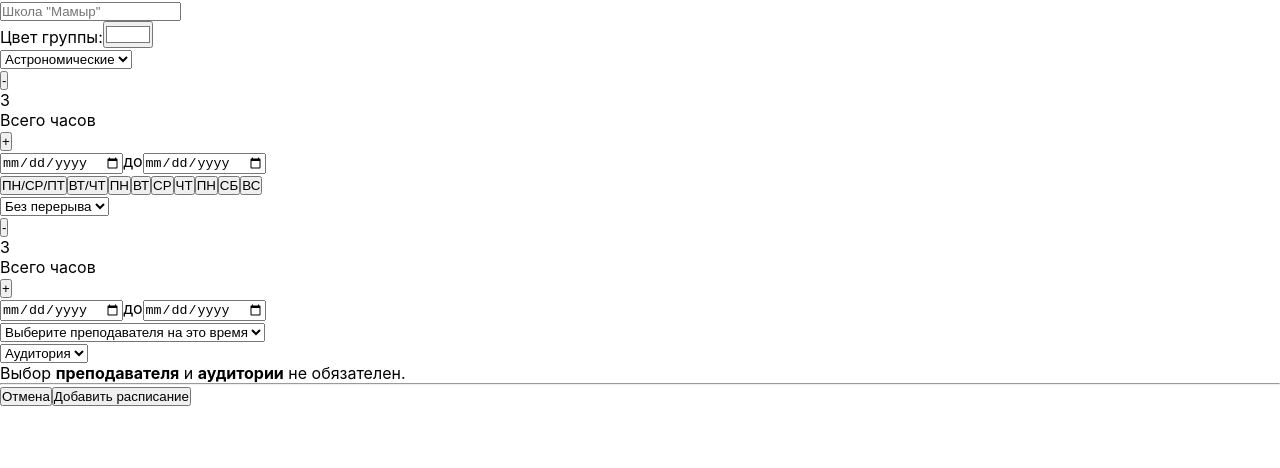
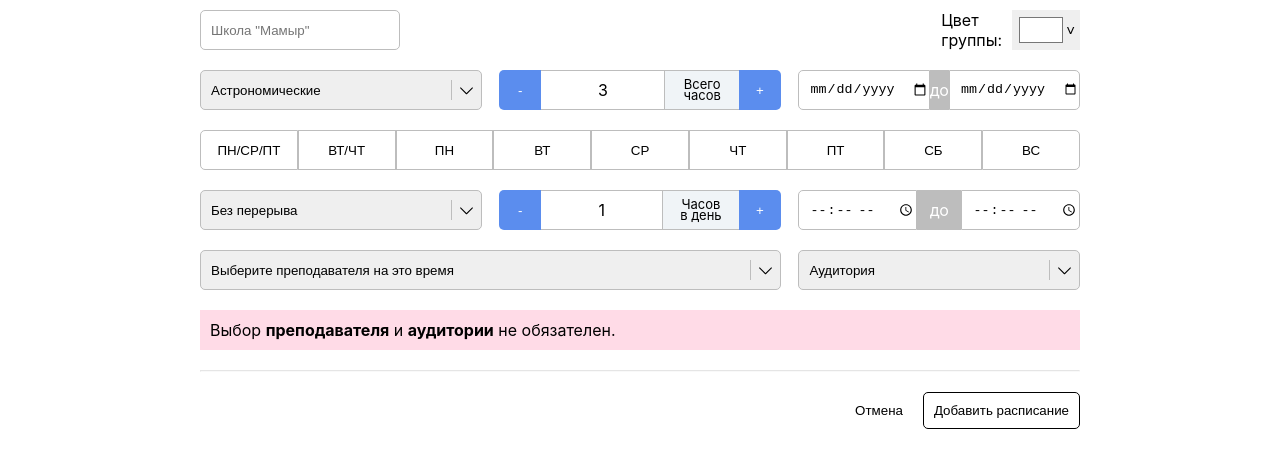
Before and after one commit to yneskladovae/Phoenix-test-task, a React (Create React App) app: page / in a window 1280 px wide. Shown: the top 468 px of the page. Built offline with nearby package versions, Linux system fonts and the light colour scheme.

Commit message:
feat: stylized custom components and Schedule.jsx, add constants, assets

```diff
--- /dev/null
+++ b/src/common/constants/constants.js
@@ -0,0 +1,71 @@
+export const WEEK_DAYS = ["ПН", "ВТ", "СР", "ЧТ", "ПТ", "СБ", "ВС"];
+export const MON_WED_FRI = ["ПН", "СР", "ПТ"];
+export const TUE_THU = ["ВТ", "ЧТ"];
+export const timeSelectionOptions = [
+  {
+    label: "Астрономическиe",
+    value: "astronomical",
+  },
+  {
+    label: "Академическиe",
+    value: "academical",
+  },
+];
+export const breakSelectionOptions = [
+  {
+    label: "Без перерыва",
+    value: 0,
+  },
+  {
+    label: "5 мин",
+    value: 5,
+  },
+  {
+    label: "10 мин",
+    value: 10,
+  },
+  {
+    label: "20 мин",
+    value: 20,
+  },
+  {
+    label: "30 мин",
+    value: 30,
+  },
+];
+export const teacherSelectionOptions = [
+  {
+    label: "Выберите преподавателя на это время",
+    value: null,
+  },
+  {
+    label: "Ivanov",
+    value: "Ivanov",
+  },
+  {
+    label: "Petrov",
+    value: "Petrov",
+  },
+  {
+    label: "Sidarov",
+    value: "Sidarov",
+  },
+];
+export const classroomSelectionOptions = [
+  {
+    label: "Аудитория",
+    value: null,
+  },
+  {
+    label: "№1",
+    value: 1,
+  },
+  {
+    label: "№2",
+    value: 2,
+  },
+  {
+    label: "№3",
+    value: 3,
+  },
+];
--- /dev/null
+++ b/src/common/styles/ScheduleSettings.module.css
@@ -0,0 +1,23 @@
+.settingsBlock {
+    display: flex;
+    justify-content: space-between;
+    margin-bottom: 20px;
+}
+
+.settingsBlockItem {
+    display: flex;
+    justify-content: space-between;
+    align-content: center;
+    width: 32%;
+}
+
+@media (max-width: 460px) {
+    .settingsBlock {
+        flex-wrap: wrap;
+        margin-bottom: 0px;
+    }
+    .settingsBlockItem {
+        width: 100%;
+        margin-bottom: 10px;
+    }
+}
--- a/src/components/Button/Button.module.css
+++ b/src/components/Button/Button.module.css
@@ -0,0 +1,11 @@
+.button {
+  background-color: #5b8dee;
+  color: #fff;
+  border: 0px;
+  cursor: pointer;
+}
+
+.button:hover {
+  background-color: #2b63ce;
+  color: white;
+}
--- a/src/components/Input/Input.module.css
+++ b/src/components/Input/Input.module.css
@@ -0,0 +1,8 @@
+.input {
+  width: 100%;
+  position: relative;
+  height: 40px;
+  border-radius: 5px;
+  padding-left: 10px;
+  border: 1px solid #bdbdbd;
+}
--- a/src/components/Select/Select.module.css
+++ b/src/components/Select/Select.module.css
@@ -0,0 +1,47 @@
+.select {
+  position: relative;
+  width: 100%;
+  height: 40px;
+  border-radius: 5px;
+  padding-left: 10px;
+  border: 1px solid #bdbdbd;
+  appearance: none;
+  background-size: 15px;
+  padding-right: 20px;
+  background-repeat: no-repeat;
+  background-position: calc(100% - 7px) center;
+  background-image: url("../../assets/svg/arrowIcon.svg");
+}
+
+.selectContainer {
+  position: relative;
+  width: 100%;
+}
+
+.verticalLine {
+  position: absolute;
+  top: 50%;
+  right: 30px;
+  transform: translateY(-50%);
+  width: 1px;
+  height: 20px;
+  background-color: #bdbdbd;
+}
+
+@media (max-width: 520px) {
+  .verticalLine {
+    display: none !important;
+  }
+  .select {
+    background-image: none !important;
+  }
+}
+
+@media (max-width: 460px) {
+  .verticalLine {
+    display: block !important;
+  }
+  .select {
+    background-image: url("../../assets/svg/arrowIcon.svg") !important;
+  }
+}
--- a/src/features/Schedule/Schedule.jsx
+++ b/src/features/Schedule/Schedule.jsx
@@ -1,82 +1,23 @@
 import React from "react";
+import ScheduleSettings from "../../common/styles/ScheduleSettings.module.css";
 import styles from "./Schedule.module.css";
 import { Input } from "../../components/Input/Input";
 import { Select } from "../../components/Select/Select";
 import { Button } from "../../components/Button/Button";
+import {
+  breakSelectionOptions,
+  classroomSelectionOptions,
+  teacherSelectionOptions,
+  timeSelectionOptions,
+  WEEK_DAYS,
+} from "../../common/constants/constants";
 
-const timeSelectionOptions = [
-  {
-    label: "Астрономическиe",
-    value: "astronomical",
-  },
-  {
-    label: "Академическиe",
-    value: "academical",
-  },
-];
-
-export const breakSelectionOptions = [
-  {
-    label: "Без перерыва",
-    value: 0,
-  },
-  {
-    label: "5 мин",
-    value: 5,
-  },
-  {
-    label: "10 мин",
-    value: 10,
-  },
-  {
-    label: "20 мин",
-    value: 20,
-  },
-  {
-    label: "30 мин",
-    value: 30,
-  },
-];
-export const teacherSelectionOptions = [
-  {
-    label: "Выберите преподавателя на это время",
-    value: null,
-  },
-  {
-    label: "Ivanov",
-    value: "Ivanov",
-  },
-  {
-    label: "Petrov",
-    value: "Petrov",
-  },
-  {
-    label: "Sidarov",
-    value: "Sidarov",
-  },
-];
-export const classroomSelectionOptions = [
-  {
-    label: "Аудитория",
-    value: null,
-  },
-  {
-    label: "№1",
-    value: 1,
-  },
-  {
-    label: "№2",
-    value: 2,
-  },
-  {
-    label: "№3",
-    value: 3,
-  },
-];
 export const Schedule = () => {
   return (
     <div className={styles.scheduleContainer}>
-      <div className={styles.schoolNameAndColorBlock}>
+      <div
+        className={`${ScheduleSettings.settingsBlock} ${styles.schoolNameAndColorBlock}`}
+      >
         <Input
           type="text"
           placeholder={'Школа "Мамыр"'}
@@ -93,11 +34,11 @@ export const Schedule = () => {
           </label>
         </div>
       </div>
-      <div>
-        <div>
+      <div className={ScheduleSettings.settingsBlock}>
+        <div className={ScheduleSettings.settingsBlockItem}>
           <Select options={timeSelectionOptions} />
         </div>
-        <div>
+        <div className={ScheduleSettings.settingsBlockItem}>
           <div className={styles.setValueBlock}>
             <Button classNameValue={styles.btnMinus}>-</Button>
             <div className={styles.valueScreen}>
@@ -107,44 +48,46 @@ export const Schedule = () => {
             <Button classNameValue={styles.btnPlus}>+</Button>
           </div>
         </div>
-        <div>
+        <div className={ScheduleSettings.settingsBlockItem}>
           <Input type="date" classNameValue={styles.startData} />
           <span className={styles.separator}>до</span>
           <Input type="date" classNameValue={styles.endData} />
         </div>
       </div>
-      <div className={styles.daysOfWeekBlock}>
+      <div
+        className={`${ScheduleSettings.settingsBlock} ${styles.daysOfWeekBlock}`}
+      >
         <Button classNameValue={styles.weekDayBtn}>ПН/СР/ПТ</Button>
         <Button classNameValue={styles.weekDayBtn}>ВТ/ЧТ</Button>
-        <Button classNameValue={styles.weekDayBtn}>ПН</Button>
-        <Button classNameValue={styles.weekDayBtn}>ВТ</Button>
-        <Button classNameValue={styles.weekDayBtn}>СР</Button>
-        <Button classNameValue={styles.weekDayBtn}>ЧТ</Button>
-        <Button classNameValue={styles.weekDayBtn}>ПН</Button>
-        <Button classNameValue={styles.weekDayBtn}>СБ</Button>
-        <Button classNameValue={styles.weekDayBtn}>ВС</Button>
+        {WEEK_DAYS.map((day) => (
+          <Button key={day} classNameValue={styles.weekDayBtn}>
+            {day}
+          </Button>
+        ))}
       </div>
-      <div>
-        <div>
+      <div className={ScheduleSettings.settingsBlock}>
+        <div className={ScheduleSettings.settingsBlockItem}>
           <Select options={breakSelectionOptions} />
         </div>
-        <div>
+        <div className={ScheduleSettings.settingsBlockItem}>
           <div className={styles.setValueBlock}>
             <Button classNameValue={styles.btnMinus}>-</Button>
             <div className={styles.valueScreen}>
-              <div className={styles.value}>3</div>
-              <div className={styles.valueDescription}>Всего часов</div>
+              <div className={styles.value}>1</div>
+              <div className={styles.valueDescription}>Часов в день</div>
             </div>
             <Button classNameValue={styles.btnPlus}>+</Button>
           </div>
         </div>
-        <div>
-          <Input type="date" classNameValue={styles.startData} />
+        <div className={ScheduleSettings.settingsBlockItem}>
+          <Input type="time" classNameValue={styles.startData} />
           <span className={styles.separator}>до</span>
-          <Input type="date" classNameValue={styles.endData} />
+          <Input type="time" classNameValue={styles.endData} />
         </div>
       </div>
-      <div className={styles.teacherAndClassroomBlock}>
+      <div
+        className={`${ScheduleSettings.settingsBlock} ${styles.teacherAndClassroomBlock}`}
+      >
         <div className={styles.selectTeacher}>
           <Select options={teacherSelectionOptions} />
         </div>
--- a/src/features/Schedule/Schedule.module.css
+++ b/src/features/Schedule/Schedule.module.css
@@ -0,0 +1,196 @@
+.scheduleContainer {
+  max-width: 900px;
+  padding: 10px;
+  margin: 0 auto;
+}
+
+.colorPickerLabel {
+  display: flex;
+  align-items: center;
+}
+
+.scheduleContainer .colorPickerInput {
+  cursor: pointer;
+  padding: 3px 15px 3px 5px;
+  margin-left: 10px;
+  border-radius: 0;
+  border: 0;
+}
+
+.colorPickerInput::after {
+  content: "\02C5";
+  position: absolute;
+  top: 50%;
+  right: 5px;
+  font-size: 15px;
+  cursor: pointer;
+  transform: translateY(-50%);
+}
+
+.schoolNameAndColorBlock .schoolNameInput {
+  max-width: 200px;
+}
+
+.daysOfWeekBlock button {
+  width: 100%;
+  height: 40px;
+  display: flex;
+  justify-content: center;
+  align-items: center;
+  border: 1px solid #bdbdbd;
+  border-radius: 0;
+  color: #000;
+  background-color: #fff;
+}
+
+.daysOfWeekBlock :last-child {
+  border-bottom-right-radius: 5px;
+  border-top-right-radius: 5px;
+}
+
+.daysOfWeekBlock :first-child {
+  border-bottom-left-radius: 5px;
+  border-top-left-radius: 5px;
+}
+
+.btnPlus,
+.btnMinus {
+  width: 60px;
+  height: 40px;
+}
+
+.btnMinus {
+  border-bottom-left-radius: 5px;
+  border-top-left-radius: 5px;
+}
+
+.btnPlus {
+  border-bottom-right-radius: 5px;
+  border-top-right-radius: 5px;
+}
+
+.setValueBlock {
+  display: flex;
+  align-items: center;
+  justify-content: space-between;
+  width: 100%;
+}
+
+.valueDescription {
+  font-size: 13px;
+  border-left: 1px solid #bdbdbd;
+  text-align: center;
+  height: 38px;
+  background: #f0f4f7;
+  letter-spacing: 0px;
+  line-height: 11px;
+  display: flex;
+  align-items: center;
+  padding: 0px 15px 0px 15px;
+  justify-content: center;
+}
+
+.valueScreen {
+  width: 100%;
+  height: 40px;
+  display: flex;
+  align-items: center;
+  justify-content: space-between;
+  border-bottom: 1px solid #bdbdbd;
+  border-top: 1px solid #bdbdbd;
+}
+
+.value {
+  width: 100%;
+  text-align: center;
+  padding: 0px 15px 0px 15px;
+}
+
+.teacherAndClassroomBlock {
+  width: 100%;
+}
+
+.selectTeacher {
+  width: 66%;
+}
+
+.selectClassroom {
+  width: 32%;
+}
+
+.warningBlock p {
+  background-color: #ffdbe7;
+  padding: 10px 10px;
+}
+
+.dataBlock :first-child {
+  width: 45%;
+}
+
+.dataBlock :last-child {
+  width: 45%;
+}
+
+.dataBlock :nth-child(2) {
+  width: 10%;
+}
+
+.separator {
+  display: flex;
+  align-items: center;
+  justify-content: center;
+  width: 40%;
+  color: white;
+  background-color: #bdbdbd;
+}
+
+.scheduleContainer .startData {
+  border-bottom-right-radius: 0;
+  border-top-right-radius: 0;
+}
+
+.scheduleContainer .endData {
+  border-bottom-left-radius: 0;
+  border-top-left-radius: 0;
+}
+
+.submitBlock {
+  display: flex;
+  justify-content: right;
+}
+
+hr {
+  margin: 20px 0px;
+  border-color: #e8e8e83d;
+}
+.scheduleContainer .cancelBtn {
+  background-color: white;
+  color: black;
+}
+
+.submitBlock .addBtn {
+  background-color: white;
+  color: black;
+  border: 1px solid #000000;
+  padding: 10px;
+  border-radius: 5px;
+  margin-left: 20px;
+}
+
+@media (max-width: 460px) {
+  .daysOfWeekBlock button {
+    width: 33%;
+  }
+
+  .schoolNameAndColorBlock .schoolNameInput,
+  .teacherAndClassroomBlock,
+  .daysOfWeekBlock,
+  .selectTeacher {
+    margin-bottom: 10px;
+  }
+
+  .selectTeacher,
+  .selectClassroom {
+    width: 100%;
+  }
+}
```
Also changed, not shown: src/assets/svg/arrowIcon.svg (added).
